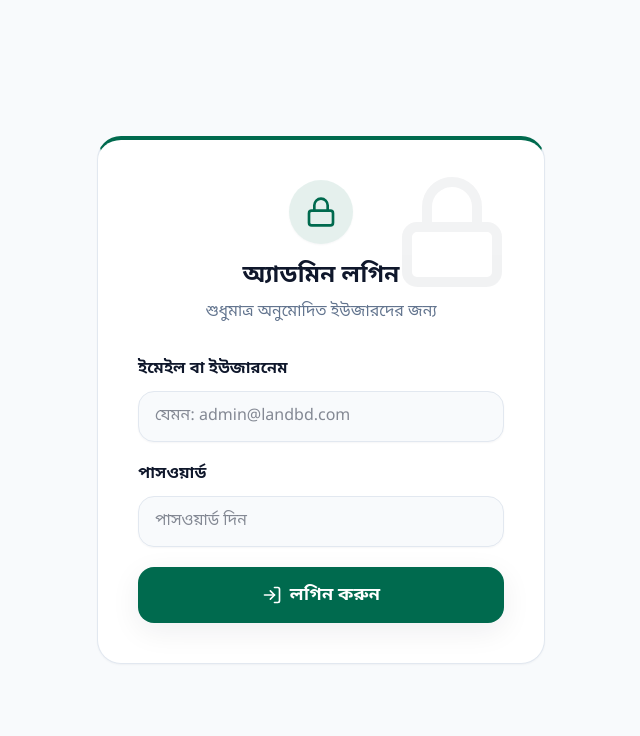
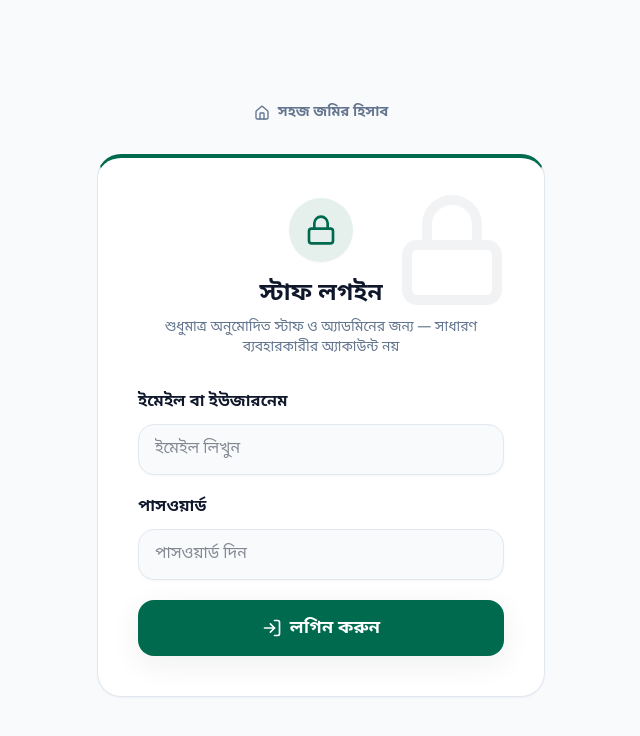
Before and after one commit to omarreact/shohoz-jomir-hishab, a Next.js app: page /login in a window 1280 px wide. Shown: the top 736 px of the page, without its empty margins (319-959 px from the left). Built offline with nearby package versions, Linux system fonts and the light colour scheme; no server answers.

Commit message:
fix(ux): staff login copy + home link; neutral placeholder

```diff
--- a/app/login/page.tsx
+++ b/app/login/page.tsx
@@ -2,13 +2,17 @@
 
 import { useState, useEffect, Suspense } from "react";
 import { useRouter, useSearchParams } from "next/navigation";
-import { Lock, LogIn } from "lucide-react";
+import Link from "next/link";
+import { Lock, LogIn, Home } from "lucide-react";
 import { useAuth } from "@/src/modules/auth/hooks/useAuth";
+import { FEATURE_ROUTES } from "@/src/shared/config/feature-routes";
+import { SITE_CONFIG } from "@/src/shared/config/site";
 
 function LoginForm() {
   const [username, setUsername] = useState("");
   const [password, setPassword] = useState("");
   const [error, setError] = useState("");
+  const [submitting, setSubmitting] = useState(false);
   const router = useRouter();
   const searchParams = useSearchParams();
   const { login, loading, isLoggedIn } = useAuth();
@@ -16,13 +20,12 @@ function LoginForm() {
   useEffect(() => {
     const errorParam = searchParams.get("error");
     if (errorParam === "not_admin") {
-      setError("অ্যাক্সেস ডিনাইড: আপনি এই সিস্টেমের অ্যাডমিন নন।");
+      setError("অ্যাক্সেস ডিনাইড: আপনার স্টাফ অনুমতি নেই।");
     } else if (errorParam === "suspended") {
-      setError("আপনার একাউন্টটি সাময়িকভাবে বন্ধ (Suspended) করা হয়েছে।");
+      setError("আপনার একাউন্টটি সাময়িকভাবে বন্ধ করা হয়েছে।");
     }
   }, [searchParams]);
 
-  // Already logged in — redirect
   useEffect(() => {
     if (!loading && isLoggedIn) {
       const from = searchParams.get("from") || "/admin";
@@ -33,8 +36,8 @@ function LoginForm() {
   const handleLogin = async (e: React.FormEvent) => {
     e.preventDefault();
     setError("");
+    setSubmitting(true);
 
-    // Support plain username (ensuring it becomes an email) or full email
     const emailToUse = username.includes("@")
       ? username.toLowerCase().trim()
       : `${username.toLowerCase().trim()}@landbd.com`;
@@ -43,23 +46,31 @@ function LoginForm() {
       await login(emailToUse, password);
       const from = searchParams.get("from") || "/admin";
       router.push(from);
-    } catch (err: any) {
-      const msg: string = err.message || "";
-      if (msg.includes("Invalid credentials") || msg.includes("credentials")) {
-        setError("ভুল ইমেইল বা পাসওয়ার্ড!");
-      } else if (msg.includes("locked")) {
-        setError(
-          "অনেক বার ভুল চেষ্টা করা হয়েছে। কিছুক্ষণ পরে আবার চেষ্টা করুন।",
-        );
+    } catch (err: unknown) {
+      const msg = err instanceof Error ? err.message : "";
+      if (msg.includes("লক")) {
+        setError(msg);
+      } else if (msg.includes("credentials") || msg.includes("password") || msg.includes("auth/")) {
+        setError("ভুল ইমেইল বা পাসওয়ার্ড।");
       } else {
-        setError("লগিন করতে সমস্যা হয়েছে: " + msg);
+        setError(msg || "লগিন করতে সমস্যা হয়েছে।");
       }
+    } finally {
+      setSubmitting(false);
     }
   };
 
   return (
     <div className="min-h-screen bg-slate-50 dark:bg-slate-950 py-20 px-4 flex items-center justify-center fade-in visible">
       <div className="w-full max-w-md">
+        <div className="mb-6 text-center">
+          <Link
+            href={FEATURE_ROUTES.home}
+            className="inline-flex items-center gap-2 text-sm font-semibold text-slate-500 no-underline hover:text-[#006a4e]"
+          >
+            <Home size={16} /> {SITE_CONFIG.name}
+          </Link>
+        </div>
         <div className="bg-white dark:bg-slate-900 border border-slate-200 dark:border-slate-800 rounded-3xl shadow-sm p-8 md:p-10 border-t-4 border-t-[#006a4e] relative overflow-hidden">
           <div className="absolute top-0 right-0 p-8 opacity-5 pointer-events-none">
             <Lock size={120} className="text-slate-900 dark:text-white" />
@@ -70,10 +81,10 @@ function LoginForm() {
               <Lock size={32} />
             </div>
             <h3 className="font-bold text-slate-900 dark:text-white text-2xl mb-2">
-              অ্যাডমিন লগিন
+              স্টাফ লগইন
             </h3>
-            <p className="text-slate-500 dark:text-slate-400 font-medium">
-              শুধুমাত্র অনুমোদিত ইউজারদের জন্য
+            <p className="text-slate-500 dark:text-slate-400 font-medium text-sm">
+              শুধুমাত্র অনুমোদিত স্টাফ ও অ্যাডমিনের জন্য — সাধারণ ব্যবহারকারীর অ্যাকাউন্ট নয়
             </p>
           </div>
 
@@ -90,7 +101,7 @@ function LoginForm() {
               </label>
               <input
                 type="text"
-                placeholder="যেমন: admin@landbd.com"
+                placeholder="ইমেইল লিখুন"
                 value={username}
                 onChange={(e) => setUsername(e.target.value)}
                 required
@@ -116,10 +127,10 @@ function LoginForm() {
 
             <button
               type="submit"
-              disabled={loading}
+              disabled={loading || submitting}
               className="w-full bg-[#006a4e] hover:bg-[#00523b] text-white font-bold rounded-xl px-4 py-3.5 shadow-md hover:-translate-y-0.5 transition-all flex justify-center items-center mt-4 disabled:opacity-70 disabled:hover:translate-y-0 text-lg"
             >
-              {loading ? (
+              {loading || submitting ? (
                 <span className="w-5 h-5 border-2 border-white border-t-transparent rounded-full animate-spin" />
               ) : (
                 <>
```
